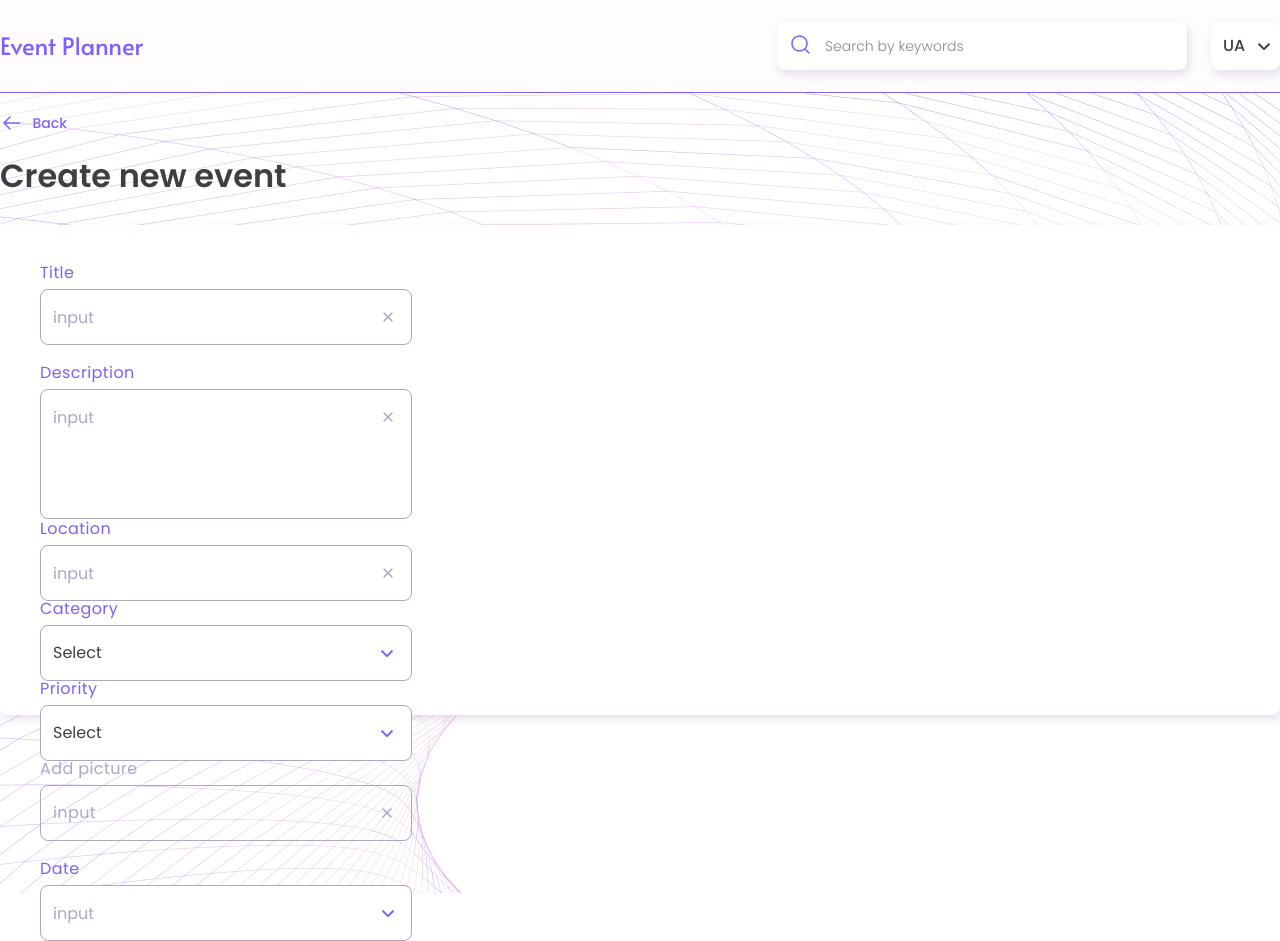
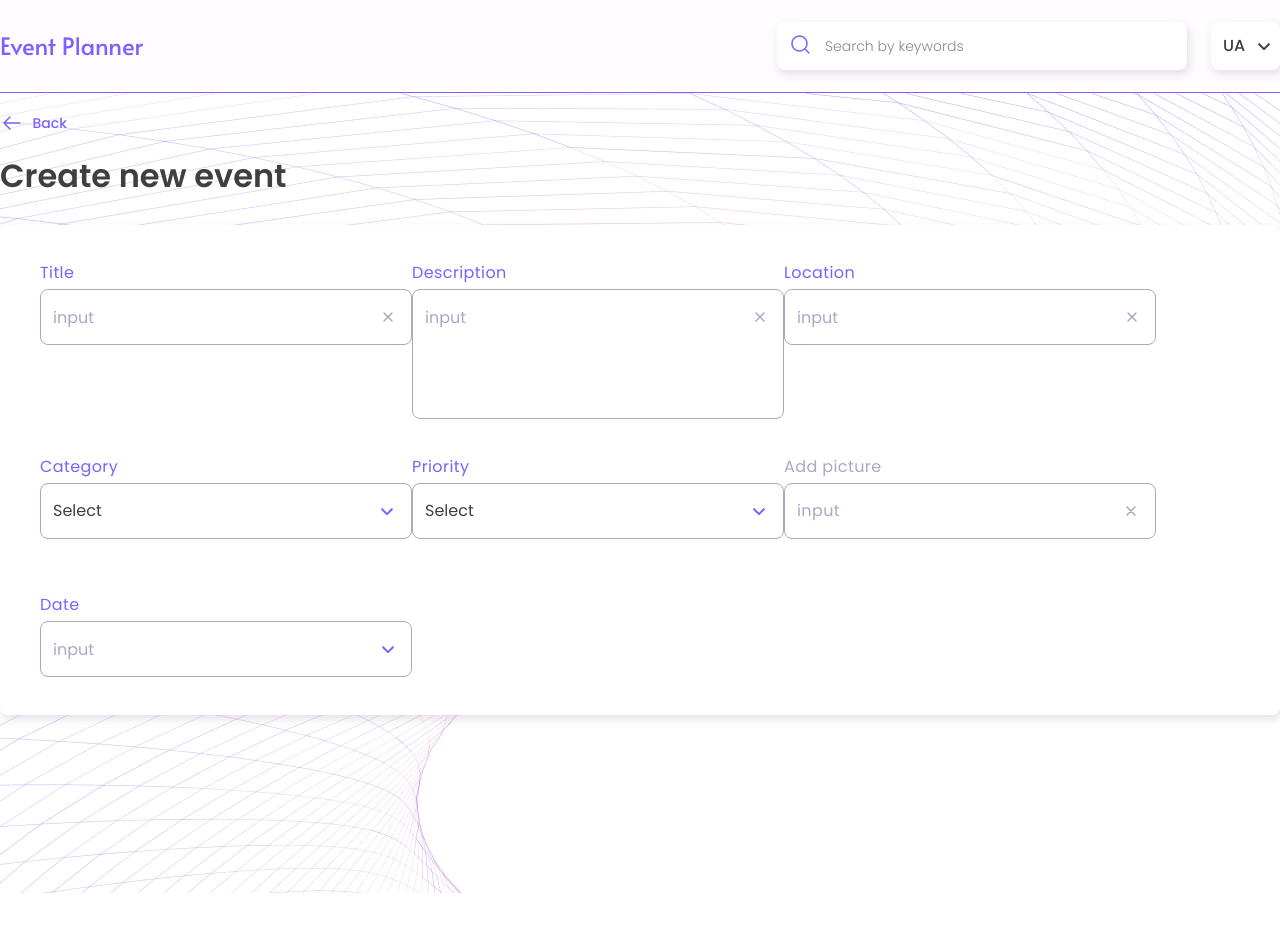
Before and after one commit to TarasIT/event-planner, a React (Create React App) app: page /event-planner/create-event in a window 1280 px wide. After the commit the page ends 893 px from the top, so only its background shows below. Built offline with nearby package versions, Linux system fonts and the light colour scheme.

Commit message:
form is updated

```diff
--- a/src/components/EventCategoryInput/EventCategoryInput.styled.tsx
+++ b/src/components/EventCategoryInput/EventCategoryInput.styled.tsx
@@ -85,6 +85,7 @@ export const CategoryList = styled.ul<CreateEventFormProps>`
   position: absolute;
   top: 74px;
   left: 0;
+  z-index: 1;
   width: 372px;
   flex-direction: column;
   justify-content: center;
--- a/src/components/EventDateInput/EventDateInput.styled.tsx
+++ b/src/components/EventDateInput/EventDateInput.styled.tsx
@@ -69,7 +69,6 @@ export const InputName = styled.p`
 `;
 
 export const DateBox = styled.div`
-  position: relative;
   width: 372px;
 `;
 
@@ -118,6 +117,7 @@ export const SvgDateIcon = styled.svg<CreateEventFormProps>`
 `;
 
 export const DatePickerWrapper = styled.div<CreateEventFormProps>`
+  position: relative;
   .react-datepicker {
     display: flex;
     flex-direction: column;
--- a/src/components/EventDateInput/EventDateInput.tsx
+++ b/src/components/EventDateInput/EventDateInput.tsx
@@ -18,9 +18,6 @@ export const EventDateInput: FC = (): JSX.Element => {
 
   return (
     <DateBox>
-      <SvgDateIcon onClick={handleSvgClick} isCalendarOpened={isCalendarOpened}>
-        <use xlinkHref={`${Sprite}#icon-chevron-left`}></use>
-      </SvgDateIcon>
       <InputName>Date</InputName>
       <DatePickerWrapper>
         <StyledDatePicker
@@ -77,6 +74,12 @@ export const EventDateInput: FC = (): JSX.Element => {
             </div>
           )}
         />
+        <SvgDateIcon
+          onClick={handleSvgClick}
+          isCalendarOpened={isCalendarOpened}
+        >
+          <use xlinkHref={`${Sprite}#icon-chevron-left`}></use>
+        </SvgDateIcon>
       </DatePickerWrapper>
     </DateBox>
   );
--- a/src/components/EventPriorityInput/EventPriorityInput.styled.tsx
+++ b/src/components/EventPriorityInput/EventPriorityInput.styled.tsx
@@ -85,6 +85,7 @@ export const PriorityList = styled.ul<CreateEventFormProps>`
   position: absolute;
   top: 74px;
   left: 0;
+  z-index: 1;
   width: 372px;
   flex-direction: column;
   justify-content: center;
--- a/src/components/NewEventForm/NewEventForm.styled.tsx
+++ b/src/components/NewEventForm/NewEventForm.styled.tsx
@@ -8,6 +8,8 @@ interface CreateEventFormProps {
 
 export const CreateEventForm = styled.form`
   position: relative;
+  display: flex;
+  flex-wrap: wrap;
   width: 100%;
   height: 490px;
   padding-top: 40px;
```
